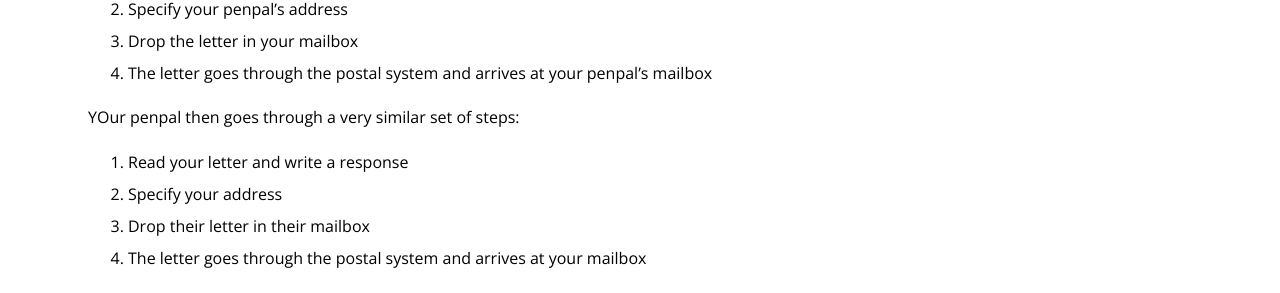
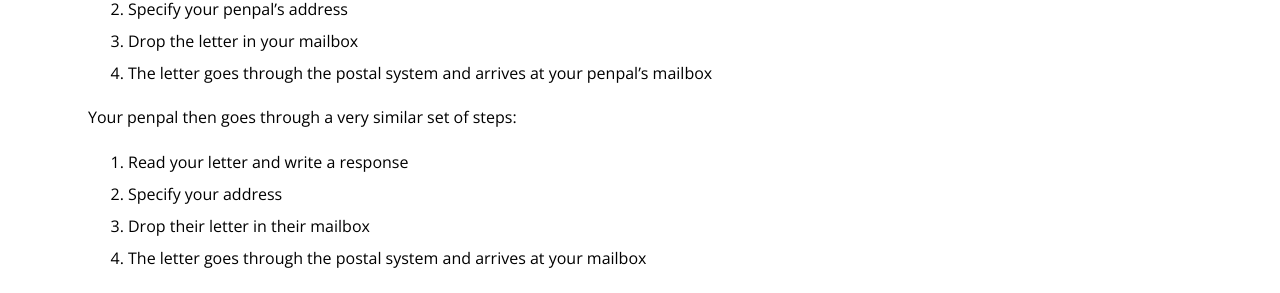
Before and after one commit to turingschool/launch-curriculum, a Jekyll site: the page built from module3/lessons/week1/HowTheWebWorks.md, in a window 1280 px wide and 900 px high, scrolled down 730 px. Shown: the part 154-447 px from the top of the window. Built offline with Jekyll 4.4.1, drawn with Linux system fonts in a browser that asks for light colours; nearby versions of some CDN libraries; comment, search, counter and statistics services are not loaded.

Commit message:
Update HowTheWebWorks.md

```diff
--- a/module3/lessons/week1/HowTheWebWorks.md
+++ b/module3/lessons/week1/HowTheWebWorks.md
@@ -28,7 +28,7 @@ Imagine you are writing to a penpal.  The process would look something like this
 3. Drop the letter in your mailbox
 4. The letter goes through the postal system and arrives at your penpal's mailbox
 
-YOur penpal then goes through a very similar set of steps:
+Your penpal then goes through a very similar set of steps:
 
 1. Read your letter and write a response
 2. Specify your address
```
